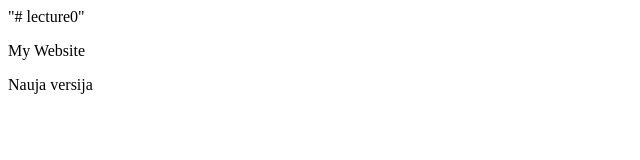
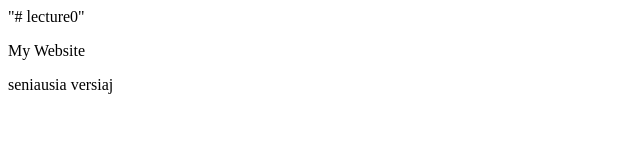
Before and after one commit to JandalovasG/lecture0, a plain HTML site: page index.html in a window 1280 px wide. Shown: the full height of the page, 0-640 px from the left. Drawn offline with Linux system fonts and the light colour scheme.

Commit message:
pridetas texta 22s

```diff
--- a/index.html
+++ b/index.html
@@ -9,7 +9,7 @@
 <body>
     <p>My Website</p>
     <div>
-        <p>Nauja versija</p>
+        <p>seniausia versiaj</p>
     </div>
 </body>
 </html>
```
